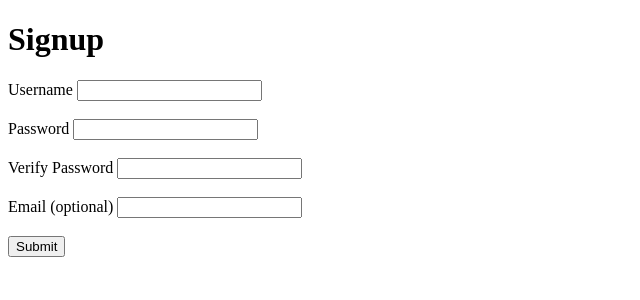
After one commit to dpryor67/user-signup, a Flask app: page /signup-form in a window 1280 px wide. The commit adds this page. Shown: the top 300 px of the page, without its empty margins (0-640 px from the left). Run offline with Flask 2, Linux system fonts and the light colour scheme.

Commit message:
Create templates and finish signup form

```diff
--- a/main.py
+++ b/main.py
@@ -1,17 +1,17 @@
-from flask import Flask, request, redirect, render_template
-import cgi
+from flask import Flask, request, render_template
 import os
 
 app = Flask(__name__)
-
 app.config['DEBUG'] = True
 
-@app.route('/')
+@app.route('/signup-form')
 def index():
-    return render_template('edit.html')
+    return render_template('signup_form.html')
 
-@app.route('/signup', methods=['POST'])
-def signup():
+
+@app.route('/signup-form', methods=['POST'])
+def validate_signup_form():
+
     username = request.form['username']
     password = request.form['password']
     verify_password = request.form['verify_password']
@@ -19,13 +19,54 @@ def signup():
 
     username_error = ''
     password_error = ''
-    verify_password = ''
+    verify_error = ''
     email_error = ''
 
+    if not username:
+        username_error = 'Please enter a username'
+    elif len(username) < 3 or len(username) > 20:
+        username_error = 'Username must be between 3 and 20 characters'
+        username = ''
+    elif ' ' in username:
+        username_error = 'Username cannot contain spaces'
+        username = ''
+
+    if not password:
+        password_error = 'Please enter a password'
+    elif len(password) < 3 or len(password) > 20:
+        password_error = 'Password must be between 3 and 20 characters'
+        password = ''
+    elif ' ' in password:
+        password_error = 'Password cannot contain spaces'
+        password = ''
+
+    if password != verify_password:
+        verify_error = 'The passwords do not match'
+        verify_password = ''
+
+    if not email:
+        email = ''
+    else:
+        if ' ' in email:
+            email_error = 'Email cannot contain spaces'
+            email = ''
+        elif email.count("@") != 1:
+            email_error = 'Email must have one "@" symbol'
+            email = ''
+        elif email.count(".") != 1:
+            email_error = 'Email must have one "."'
+            email = ''
+        elif len(email) < 3 or len(email) > 20:
+            email_error = 'Email must be between 3 and 20 characters'
+            email = ''
+
+    if not username_error and not password_error and not verify_error and not email_error:
+        return render_template('welcome.html', username=username)
+    else:
+        return render_template('signup_form.html', username_error=username_error,
+            password_error=password_error, verify_error=verify_error, email_error=email_error,
+            username=username,
+            email=email)
 
 
-@app.route('/welcome', methods=['GET'])
-def welcome():
-    return render_template('welcome.html', name=username)
-
 app.run()
--- /dev/null
+++ b/templates/base.html
@@ -0,0 +1,10 @@
+<!doctype html>
+<html>
+  <body>
+
+    {% block content %}
+    {% endblock %}
+
+  </body>
+
+</html>
--- /dev/null
+++ b/templates/signup_form.html
@@ -0,0 +1,32 @@
+{% extends "base.html" %}
+
+{% block content %}
+
+
+  <style>
+      .error { color: red; }
+  </style>
+
+  <h1>Signup</h1>
+
+  <form method='POST'>
+      <label>Username
+        <input name="username" type="text" value='{{username}}' />
+      </label>
+      <label class="error">{{username_error}}</label><br><br>
+      <label>Password
+        <input name="password" type="password" value='{{password}}' />
+      </label>
+      <label class="error">{{password_error}}</label><br><br>
+      <label>Verify Password
+        <input type="password" name="verify_password" value='{{verify_password}}'/>
+      </label>
+      <label class="error">{{verify_error}}</label><br><br>
+      <label>Email (optional)
+        <input type="text" name="email" value='{{email}}'/>
+      </label>
+      <label class="error">{{email_error}}</label><br><br>
+      <input type="submit" value="Submit">
+  </form>
+
+{% endblock %}
```
Also changed, not shown: templates/welcome.html (+7 -5 lines).
